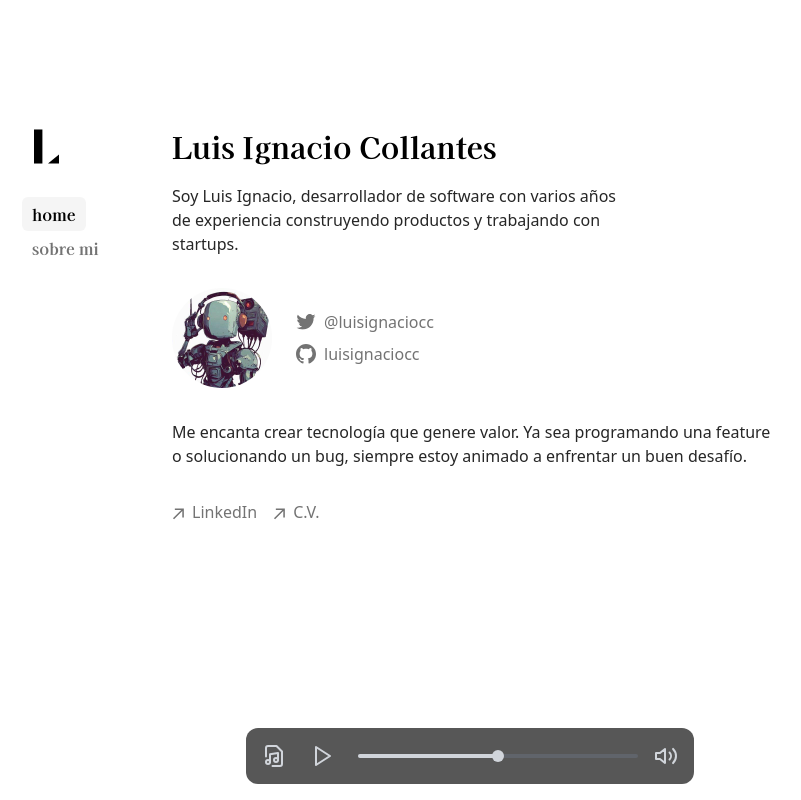
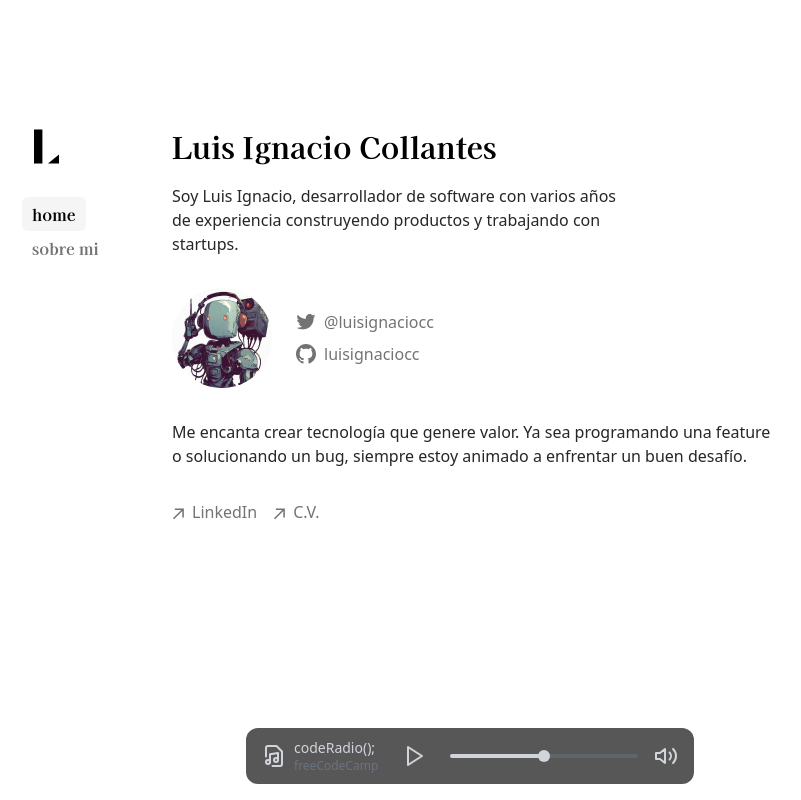
Before and after one commit to luisignaciocc/luisignacio.cc, a Next.js app: page / in a window 1280 px wide. Shown: the whole page, without its empty margins (170-971 px from the left). Built offline with nearby package versions, Linux system fonts and the light colour scheme.

Commit message:
add link to freecodecamp

```diff
--- a/components/media-player-controls.tsx
+++ b/components/media-player-controls.tsx
@@ -38,9 +38,17 @@ export function MediaPlayerControls() {
   return (
     <div className="fixed bottom-4 left-1/2 -translate-x-1/2 w-full max-w-md z-50">
       <div className="bg-[#111010]/70 backdrop-blur-md rounded-xl px-4 py-2 flex items-center justify-between gap-4">
-        <div className="flex items-center gap-2">
+        <a
+          className="flex items-center gap-2"
+          href="https://www.freecodecamp.org/espanol/"
+          target="_blank"
+        >
           <FileMusicIcon className="h-6 w-6 text-gray-300" />
-        </div>
+          <div className="text-sm text-gray-300">
+            <div className="font-medium">codeRadio();</div>
+            <div className="text-xs text-gray-500">freeCodeCamp</div>
+          </div>
+        </a>
         <Button size="icon" variant="ghost" onClick={handlePlayPause}>
           {isPlaying ? (
             <PauseIcon className="h-6 w-6 text-gray-300" />
```
